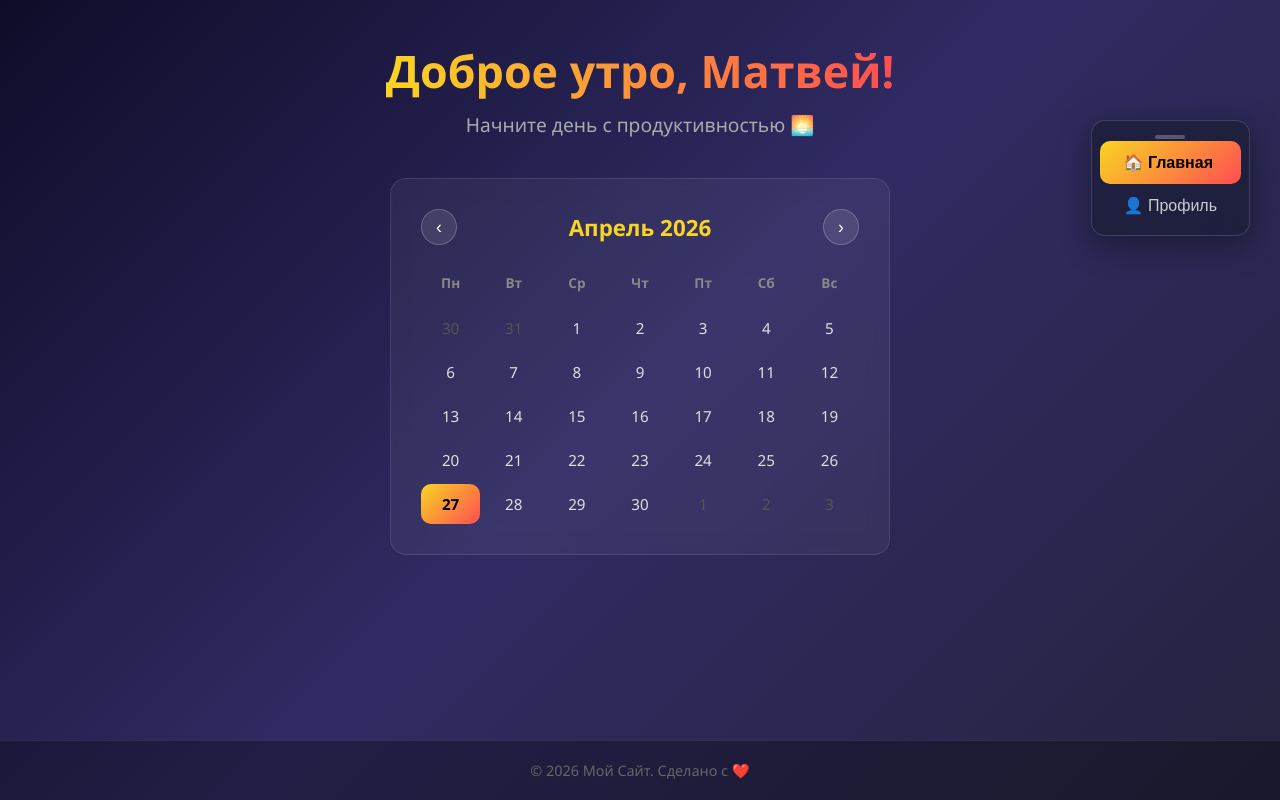
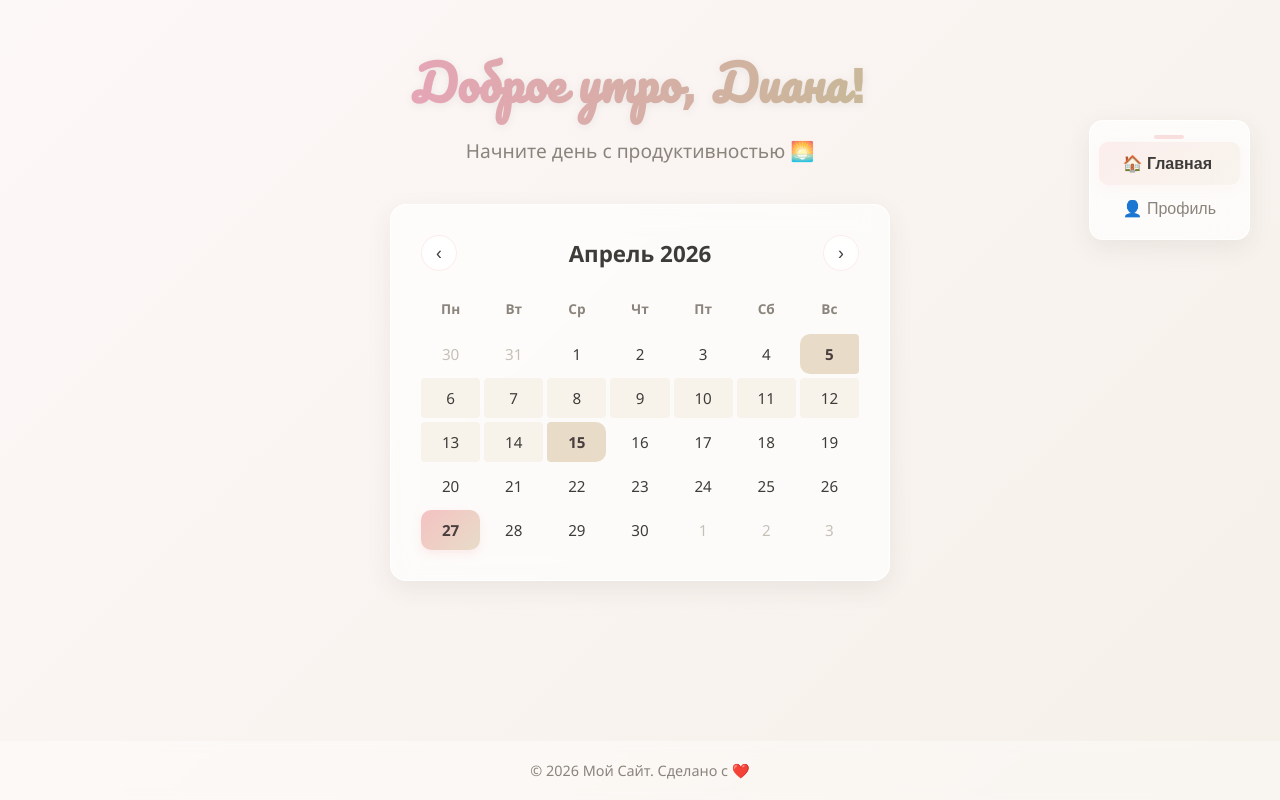
Before and after one commit to karina01925775-blip/pregnancy-tracker, a FastAPI app: page / in a window 1280 px wide. Run offline with FastAPI, Linux system fonts and the light colour scheme.

Commit message:
Добавили выделение периода и изменили оттенок

```diff
--- a/app/main.py
+++ b/app/main.py
@@ -9,11 +9,13 @@ app.mount("/static", StaticFiles(directory="static"), name="static")
 # Путь к папке шаблонов (строка!)
 templates = Jinja2Templates(directory="app/templates")
 
-user_name = "Матвей"
+context={"name": "Диана", "range_start": "2026-04-05", "range_end": "2026-04-15"}
 
 @app.get("/", response_class=HTMLResponse)
 async def home(request: Request):
-    return templates.TemplateResponse(request= request, name="index.html", context={"name": user_name})
+    return templates.TemplateResponse(request= request, name="index.html", context={"name": context["name"],
+                                                                                    "range_start": context["range_start"],
+                                                                                    "range_end": context["range_end"]})
 
 @app.get("/about", response_class=HTMLResponse)
 async def about(request: Request):
--- a/app/templates/base.html
+++ b/app/templates/base.html
@@ -14,7 +14,9 @@
             <h1 id="greeting-text"></h1>
             <p id="greeting-sub"></p>
         </section>
-        <section class="calendar" id="calendar">
+        <section class="calendar" id="calendar"
+         data-range-start="{{ range_start | default('') }}"
+         data-range-end="{{ range_end | default('') }}">
             <div class="calendar-header">
                 <button id="prev-month">‹</button>
                 <h2 id="month-year"></h2>
--- a/static/css/style.css
+++ b/static/css/style.css
@@ -1,4 +1,28 @@
+/* ===== ШРИФТ ===== */
+@font-face {
+  font-family: 'Pacifico';
+  src: url('fonts/pacifico.woff2') format('woff2'),
+       url('fonts/pacifico.woff') format('woff');
+  font-weight: normal;
+  font-style: normal;
+  font-display: swap;
+}
 
+/* ===== ПЕРЕМЕННЫЕ (Светлая тема: Светло-розовый + Светло-бежевый) ===== */
+:root {
+  --primary: #F4C2C2;       /* Светло-розовый */
+  --secondary: #E8DCC8;     /* Бежевый светло */
+  --primary-rgb: 244, 194, 194;
+  --secondary-rgb: 232, 220, 200;
+
+  --bg-gradient: linear-gradient(135deg, #FDF8F8, #F5F0E8);
+  --text-main: #3E3C38;     /* Тёплый тёмно-серый */
+  --text-muted: #8A847C;    /* Мягкий серый для подписей */
+
+  --glass-bg: rgba(255, 255, 255, 0.65);
+  --glass-border: 1px solid rgba(255, 255, 255, 0.85);
+  --shadow: 0 8px 24px rgba(62, 60, 56, 0.08);
+}
 
 /* ===== СБРОС И БАЗОВЫЕ СТИЛИ ===== */
 * {
@@ -9,8 +33,8 @@
 
 body {
   font-family: 'Segoe UI', Tahoma, Geneva, Verdana, sans-serif;
-    background: linear-gradient(135deg, #0f0c29, #302b63, #24243e);
-    color: #e0e0e0;
+  background: var(--bg-gradient);
+  color: var(--text-main);
   min-height: 100vh;
   display: flex;
   flex-direction: column;
@@ -45,28 +69,33 @@ body {
 }
 
 .greeting h1 {
-    font-size: 2.8rem;
-    background: linear-gradient(90deg, #f9d423, #ff4e50);
+  font-family: 'Pacifico', cursive;
+  font-size: 3rem;
+  /* Чуть насыщеннее для читаемости на светлом фоне */
+  background: linear-gradient(90deg, #E5A5B5, #C8B898);
   -webkit-background-clip: text;
   -webkit-text-fill-color: transparent;
   background-clip: text;
-    margin-bottom: 10px;
+  margin-bottom: 12px;
+  filter: drop-shadow(0 2px 4px rgba(0,0,0,0.06));
 }
 
 .greeting p {
   font-size: 1.2rem;
-    color: #aaa;
+  color: var(--text-muted);
 }
 
 /* ===== КАЛЕНДАРЬ ===== */
 .calendar {
-    background: rgba(255, 255, 255, 0.05);
-    border: 1px solid rgba(255, 255, 255, 0.1);
+  background: var(--glass-bg);
+  border: var(--glass-border);
   border-radius: 16px;
   padding: 30px;
   width: 100%;
   max-width: 500px;
-    backdrop-filter: blur(10px);
+  backdrop-filter: blur(12px);
+  -webkit-backdrop-filter: blur(12px);
+  box-shadow: var(--shadow);
 }
 
 .calendar-header {
@@ -78,23 +107,26 @@ body {
 
 .calendar-header h2 {
   font-size: 1.4rem;
-    color: #f9d423;
+  color: var(--text-main);
 }
 
 .calendar-header button {
-    background: rgba(255, 255, 255, 0.1);
-    border: 1px solid rgba(255, 255, 255, 0.2);
-    color: #fff;
+  background: rgba(255, 255, 255, 0.5);
+  border: 1px solid rgba(var(--primary-rgb), 0.3);
+  color: var(--text-main);
   width: 36px;
   height: 36px;
   border-radius: 50%;
   cursor: pointer;
   font-size: 1.1rem;
-    transition: background 0.3s;
+  transition: all 0.3s;
+  backdrop-filter: blur(4px);
 }
 
 .calendar-header button:hover {
-    background: rgba(255, 255, 255, 0.25);
+  background: var(--primary);
+  color: #fff;
+  border-color: var(--primary);
 }
 
 .calendar-weekdays {
@@ -108,7 +140,7 @@ body {
   text-align: center;
   font-size: 0.85rem;
   font-weight: 600;
-    color: #888;
+  color: var(--text-muted);
   padding: 8px 0;
 }
 
@@ -125,54 +157,96 @@ body {
   cursor: pointer;
   transition: all 0.2s;
   font-size: 0.95rem;
+  color: var(--text-main);
 }
 
 .calendar-days span:hover {
-    background: rgba(255, 255, 255, 0.15);
+  background: rgba(var(--secondary-rgb), 0.2);
 }
 
 .calendar-days span.today {
-    background: linear-gradient(135deg, #f9d423, #ff4e50);
-    color: #000;
+  background: linear-gradient(135deg, var(--primary), var(--secondary));
+  color: #4a3f3f; /* Тёмный текст для контраста на светлом градиенте */
   font-weight: 700;
+  box-shadow: 0 4px 10px rgba(var(--primary-rgb), 0.3);
 }
 
 .calendar-days span.other-month {
-    color: #555;
+  color: #C5C0B8;
+}
+
+/* Базовый стиль выделения */
+.calendar-days span.highlighted {
+    background: rgba(var(--secondary-rgb), 0.3);
+    border-radius: 4px;
+    color: var(--text-main);
+    font-weight: 500;
+}
+
+/* Начало диапазона */
+.calendar-days span.range-start {
+    background: var(--secondary);
+    color: #4a3f3f;
+    border-radius: 10px 4px 4px 10px;
+    font-weight: 600;
+}
+
+/* Конец диапазона */
+.calendar-days span.range-end {
+    background: var(--secondary);
+    color: #4a3f3f;
+    border-radius: 4px 10px 10px 4px;
+    font-weight: 600;
+}
+
+/* Если начало и конец совпадают (один день) */
+.calendar-days span.highlighted.range-start.range-end {
+    border-radius: 10px;
+}
+
+/* Убираем наложение стилей, если день одновременно "сегодня" и в диапазоне */
+.calendar-days span.today.highlighted {
+    background: linear-gradient(135deg, var(--primary), var(--secondary));
+    color: #4a3f3f;
+    border-radius: 10px;
 }
 
 /* ===== СТРАНИЦА ПРОФИЛЯ ===== */
 .profile-card {
-    background: rgba(255, 255, 255, 0.05);
-    border: 1px solid rgba(255, 255, 255, 0.1);
+  background: var(--glass-bg);
+  border: var(--glass-border);
   border-radius: 16px;
   padding: 40px;
   width: 100%;
   max-width: 500px;
   text-align: center;
-    backdrop-filter: blur(10px);
+  backdrop-filter: blur(12px);
+  -webkit-backdrop-filter: blur(12px);
+  box-shadow: var(--shadow);
 }
 
 .avatar {
   width: 100px;
   height: 100px;
   border-radius: 50%;
-    background: linear-gradient(135deg, #f9d423, #ff4e50);
+  background: linear-gradient(135deg, var(--primary), var(--secondary));
   margin: 0 auto 20px;
   display: flex;
   align-items: center;
   justify-content: center;
   font-size: 2.5rem;
-    color: #000;
+  color: #4a3f3f;
+  box-shadow: 0 6px 16px rgba(var(--secondary-rgb), 0.25);
 }
 
 .profile-card h2 {
   font-size: 1.8rem;
   margin-bottom: 8px;
+  color: var(--text-main);
 }
 
 .profile-card .email {
-    color: #888;
+  color: var(--text-muted);
   margin-bottom: 20px;
 }
 
@@ -184,37 +258,44 @@ body {
 }
 
 .stat {
-    background: rgba(255, 255, 255, 0.05);
+  background: rgba(255, 255, 255, 0.5);
   border-radius: 12px;
   padding: 16px;
+  border: var(--glass-border);
 }
 
 .stat .number {
   font-size: 1.6rem;
   font-weight: 700;
-    color: #f9d423;
+  color: var(--secondary);
 }
 
 .stat .label {
   font-size: 0.8rem;
-    color: #888;
+  color: var(--text-muted);
   margin-top: 4px;
 }
 
 /* ===== ПОДВАЛ ===== */
 footer {
-    background: rgba(0, 0, 0, 0.3);
-    border-top: 1px solid rgba(255, 255, 255, 0.08);
+  background: rgba(255, 255, 255, 0.4);
+  backdrop-filter: blur(5px);
   text-align: center;
   padding: 20px;
-    color: #666;
+  color: var(--text-muted);
   font-size: 0.9rem;
   margin-top: auto;
 }
 
 footer a {
-    color: #f9d423;
+  color: var(--secondary);
   text-decoration: none;
+  font-weight: 600;
+  transition: color 0.2s;
+}
+
+footer a:hover {
+  color: var(--primary);
 }
 
 /* ===== ПЛАВАЮЩЕЕ МЕНЮ ===== */
@@ -223,15 +304,16 @@ footer a {
   top: 120px;
   right: 30px;
   z-index: 1000;
-    background: rgba(30, 30, 60, 0.9);
-    border: 1px solid rgba(255, 255, 255, 0.15);
+  background: rgba(255, 255, 255, 0.7);
+  border: var(--glass-border);
   border-radius: 14px;
   padding: 8px;
-    backdrop-filter: blur(12px);
-    box-shadow: 0 8px 32px rgba(0, 0, 0, 0.4);
+  backdrop-filter: blur(15px);
+  -webkit-backdrop-filter: blur(15px);
+  box-shadow: var(--shadow);
   cursor: grab;
   user-select: none;
-    transition: box-shadow 0.3s;
+  transition: all 0.3s;
 }
 
 .floating-menu:active {
@@ -239,8 +321,8 @@ footer a {
 }
 
 .floating-menu.dragging {
-    box-shadow: 0 12px 48px rgba(249, 212, 35, 0.25);
-    border-color: rgba(249, 212, 35, 0.4);
+  box-shadow: 0 12px 40px rgba(var(--primary-rgb), 0.15);
+  transform: scale(1.02);
 }
 
 .floating-menu button {
@@ -248,8 +330,8 @@ footer a {
   width: 100%;
   padding: 12px 24px;
   background: transparent;
-    border: none;
-    color: #ccc;
+  border: 1px solid transparent;
+  color: var(--text-muted);
   font-size: 1rem;
   cursor: pointer;
   border-radius: 10px;
@@ -259,14 +341,16 @@ footer a {
 }
 
 .floating-menu button:hover {
-    background: rgba(255, 255, 255, 0.1);
-    color: #fff;
+  background: rgba(var(--secondary-rgb), 0.12);
+  color: var(--text-main);
 }
 
 .floating-menu button.active {
-    background: linear-gradient(135deg, #f9d423, #ff4e50);
-    color: #000;
+  background: linear-gradient(135deg, rgba(var(--primary-rgb), 0.25), rgba(var(--secondary-rgb), 0.25));
+  color: var(--text-main);
   font-weight: 600;
+  border: 1px solid rgba(255, 255, 255, 0.6);
+  box-shadow: 0 4px 12px rgba(var(--primary-rgb), 0.1);
 }
 
 /* Индикатор-ручка для перетаскивания */
@@ -279,27 +363,14 @@ footer a {
 .drag-handle span {
   width: 30px;
   height: 4px;
-    background: rgba(255, 255, 255, 0.25);
+  background: rgba(var(--primary-rgb), 0.5);
   border-radius: 2px;
 }
 
 /* ===== АДАПТИВНОСТЬ ===== */
 @media (max-width: 600px) {
-    .greeting h1 {
-        font-size: 2rem;
+  .greeting h1 { font-size: 2.2rem; }
+  .calendar { padding: 16px; }
+  .floating-menu { right: 10px; top: 100px; }
+  .floating-menu button { padding: 10px 16px; font-size: 0.9rem; }
 }
-
-    .calendar {
-        padding: 16px;
-    }
-
-    .floating-menu {
-        right: 10px;
-        top: 100px;
-    }
-
-    .floating-menu button {
-        padding: 10px 16px;
-        font-size: 0.9rem;
-    }
-}
```
Also changed, not shown: static/js/script.js (+31 -14 lines). Lines whose indentation alone changed are shown as unchanged.
